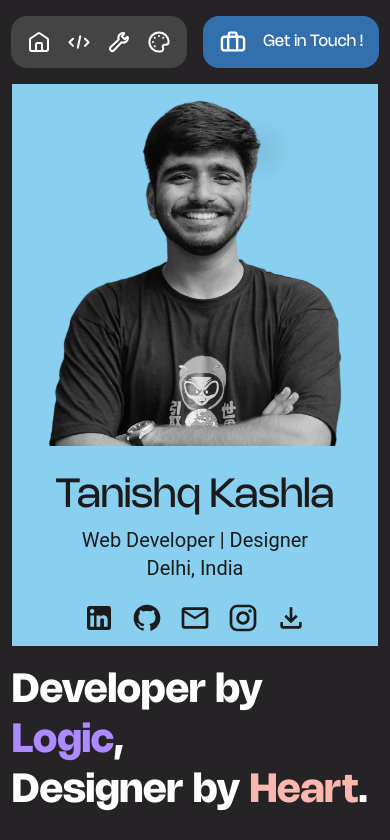
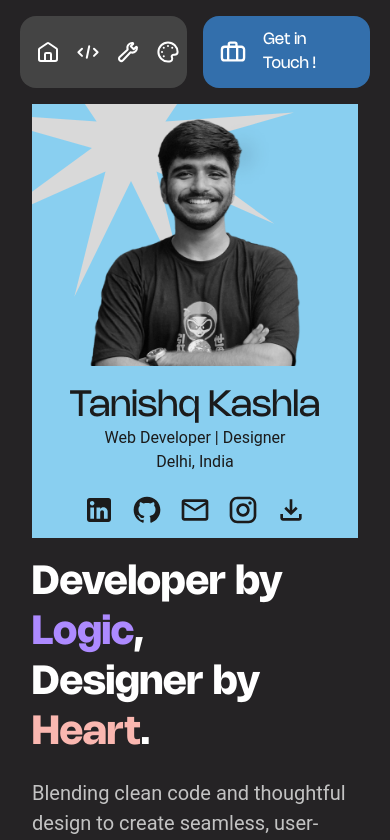
Before and after one commit to TanishqKashla/Dev-Tanishq, a Next.js app: page / in a window 390 px wide. Shown: the top 840 px of the page. Built offline with nearby package versions, Linux system fonts and the light colour scheme.

Commit message:
mobile view fixes

```diff
--- a/src/app/components/Navbar.jsx
+++ b/src/app/components/Navbar.jsx
@@ -15,7 +15,7 @@ const Navbar = ({projectsRef, skillsRef, creativeRef }) => {
                     <img src="/iconssvg/Palette.svg" alt="Creative" onClick={() => handleScroll(creativeRef)} className='cursor-pointer' />
                 </div>
             </div>
-            <div className='flex bg-[#336FAC] gap-4 items-center p-3 px-4 rounded-2xl'>
+            <div className='flex bg-[#336FAC] gap-4 items-center justify-center p-3 px-4 rounded-2xl'>
                 <img src="/iconssvg/Luggage.svg" alt="Contact" style={{ height: '28px' }} />
                 <p>Get in Touch !</p>
             </div>
--- a/src/app/components/ProfileCard.jsx
+++ b/src/app/components/ProfileCard.jsx
@@ -6,7 +6,7 @@ const ProfileCard = () => {
         <div className='bg-[#89CFF0]  md:w-[353.33px] pb-3 md:h-[560px] text-[#1B1B1B] md:fixed'>
 
             <div className='flex justify-center h-3/5  overflow-hidden items-center relative '>
-                <div className='overflow-hidden relative h-[350px]  md:h-full aspect-square mt-3'>
+                <div className='overflow-hidden relative h-[250px]  md:h-full aspect-square mt-3'>
 
                     <Image
                         src='/imagepng/pfp.png'
@@ -25,13 +25,13 @@ const ProfileCard = () => {
                     quality={100}
                     width={800}
                     height={800}
-                    className='absolute -top-32 -left-16 -z-10 custom-svg-size'
+                    className='absolute -top-32 -left-16  custom-svg-size'
                 />
 
             </div>
             <div className='flex flex-col pt-5 items-center '>
-                <h2 className='text-[40px]'>Tanishq Kashla</h2>
-                <div className='font-roboto text-xl flex flex-col items-center'>
+                <h2 className='text-4xl md:text-[40px]'>Tanishq Kashla</h2>
+                <div className='font-roboto text-base md:text-xl flex flex-col items-center'>
                     <p>Web Developer | Designer </p>
                     <p>  Delhi, India</p>
                 </div>
--- a/src/app/layout.js
+++ b/src/app/layout.js
@@ -22,7 +22,7 @@ export default function RootLayout({ children }) {
       <body
         className={`${geistSans.variable} ${geistMono.variable} antialiased flex justify-center`}
       >
-        <div className="md:w-[1060px]">
+        <div className="px-5 md:px-0 md:w-[1060px]">
 
           {children}
         </div>
```
